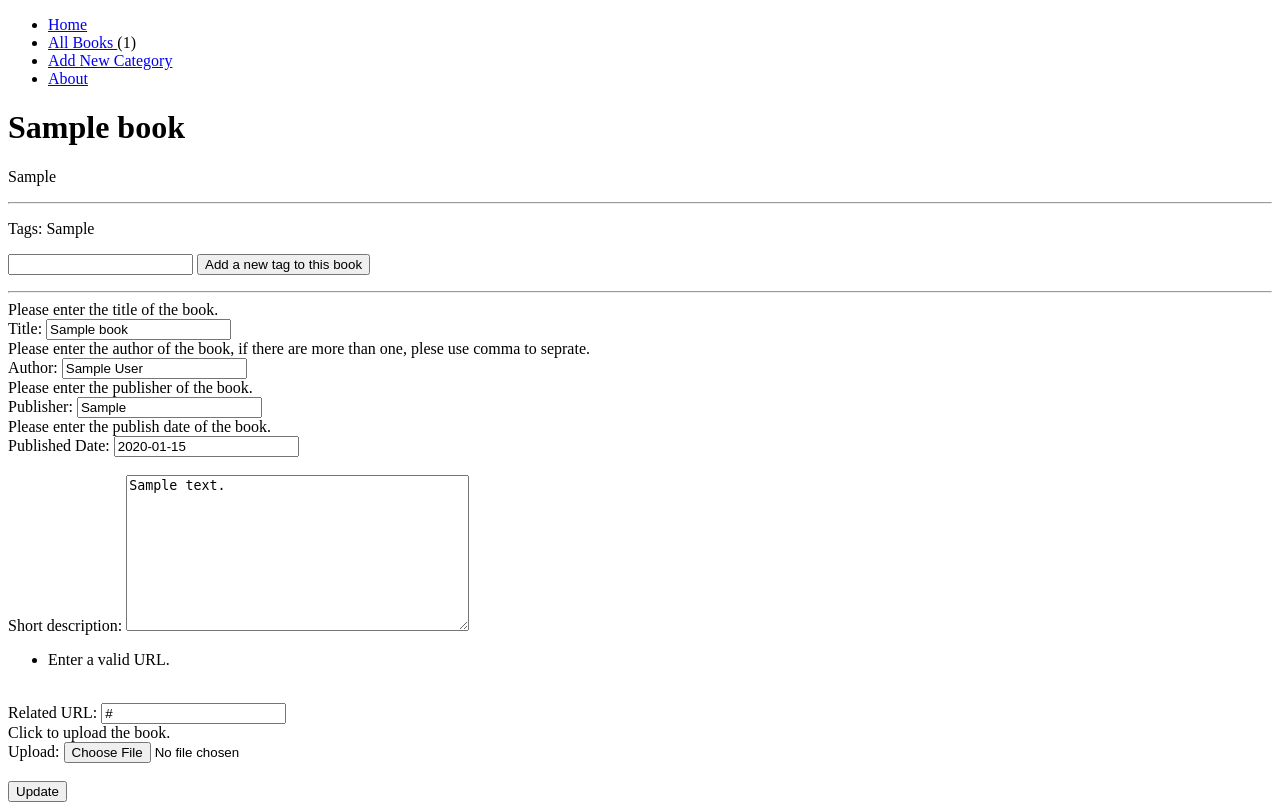
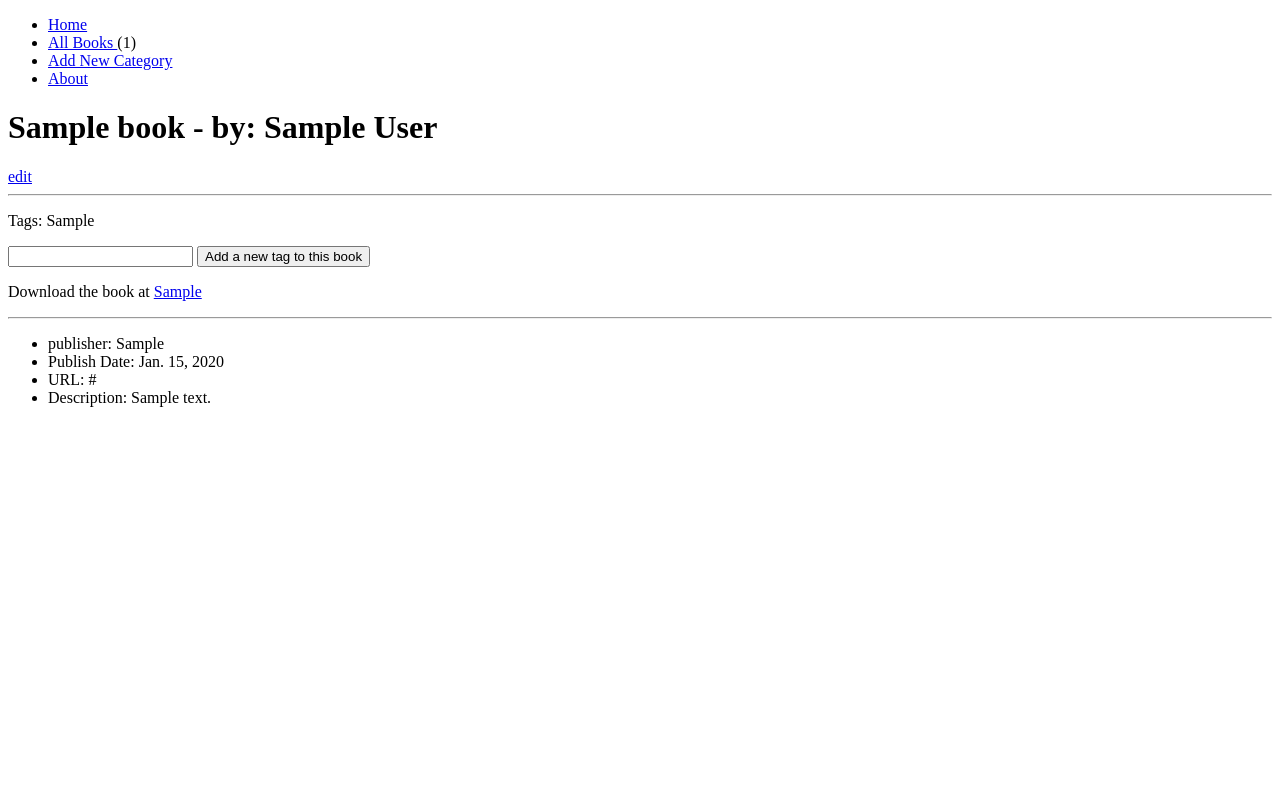
Before and after one commit to bifrostx/my_library, a Django app: page /book/1 in a window 1280 px wide. After the commit the page ends 407 px from the top, so only its background shows below. Run offline with Django 3.2, Linux system fonts and the light colour scheme; tables that the repository leaves empty hold one stand-in row (values such as "Sample post").

Commit message:
bug fixed

```diff
--- a/books/urls.py
+++ b/books/urls.py
@@ -10,6 +10,7 @@ urlpatterns = [
     url(r'^books/$', views.book_list, name='book_list'),
     url(r'^category/(?P<category_name_slug>[\w\-]+)$', views.show_category, name='show_category'),
     url(r'^book/(?P<id>[\d]+)$', views.show_book, name='show_book'),
+    url(r'^book/(?P<id>[\d]+)/edit/$', views.edit_book, name='edit_book'),
     url(r'^book/(?P<id>[\d]+)/add_tag/$', views.add_tag, name='add_tag'),
     url(r'^add_category/$', views.add_category, name='add_category'),
     url(r'^category/(?P<category_name_slug>[\w\-]+)/add_book/$', views.add_book, name='add_book'),
--- a/books/views.py
+++ b/books/views.py
@@ -1,3 +1,4 @@
+# -*- coding: utf-8 -*-
 from django.shortcuts import render, redirect
 from .models import Category, Book, Tag
 from .forms import CategoryForm, BookForm, TagForm
@@ -33,7 +34,7 @@ def show_category(request, category_name_slug):
     return render(request, 'books/show_category.html', {'category': category, 'books': books})
 
 
-def show_book(request, id):
+def edit_book(request, id):
     book = Book.objects.get(pk=id)
     tags = Tag.objects.filter(book=book)
     try:
@@ -58,16 +59,21 @@ def show_book(request, id):
         form = BookForm(request.POST, request.FILES, instance=book)
         if form.is_valid():
             form.save(commit=True)
-            return render(request, 'books/show_book.html', {'form': form, 'book': book})
+            return render(request, 'books/edit_book.html', {'form': form, 'book': book})
         else:
             print(form.errors)
-    return render(request, 'books/show_book.html', {'form': form, 'book': book, 'tags': tags})
+    return render(request, 'books/edit_book.html', {'form': form, 'book': book, 'tags': tags})
+
+
+def show_book(request, id):
+    book = Book.objects.get(pk=id)
+    tags = Tag.objects.filter(book=book)
+    return render(request, 'books/show_book.html', {'book': book, 'tags': tags})
 
 
 def add_tag(request, id):
     book = Book.objects.get(pk=id)
     if request.method == "POST":
-        print("is post")
         form = TagForm(request.POST)
         if form.is_valid():
             tag = form.save(commit=True)
--- a/populate.py
+++ b/populate.py
@@ -45,7 +45,7 @@ def populate():
          "publisher": "科学出版社出版",
          "published_date": "2017-01-01",
          "short_description": "广义相对论",
-         "related_url": "2017-01-01",
+         "related_url": "http://www.sinap.ac.cn",
          "views": 223,
          "likes": 32,
          "downloads": 45},
--- a/templates/books/show_book.html
+++ b/templates/books/show_book.html
@@ -3,8 +3,8 @@
 
 {% block body_block %}
     <div>
-        <h1>{{ book.title }}</h1>
-        <p>{{ book.upload }}</p>
+        <h1>{{ book.title }} - by: {{ book.author }}</h1>
+        <a href="{% url 'books:edit_book' book.id %}">edit</a>
         <hr />
         <p><span>Tags:
                 {% if tags %}
@@ -21,25 +21,18 @@
                 </form>
             </span>
         </p>
+        {% if book.upload %}
+            <p>Download the book at <a href="{{ MEDIA_URL }}{{ book.upload }}">{{ MEDIA_URL }}{{ book.upload }}</a></p>
+        {% else %}
+            <p>No e-book uploaded yet.</p>
+        {% endif %}
         <hr />
+        <ul>
+            <li>publisher: {{ book.publisher }}</li>
+            <li>Publish Date: {{ book.published_date }}</li>
+            <li>URL: {{ book.related_url }}</li>
+            <li>Description: {{ book.short_description }}</li>
+        </ul>
     </div>
-    {% if form %}
-         <form role="form" id="book_form" method="post"
-          action="{% url 'books:show_book' book.id %}" enctype="multipart/form-data">
-        {% csrf_token %}
-        {% for hidden in form.hidden_fields %}
-            {{ hidden }}
-        {% endfor %}
-        {% for field in form.visible_fields %}
-            {{ field.errors }}
-            {{ field.help_text }}<br />
-            {{ field.label_tag }}
-            {{ field }}<br />
-        {% endfor %}
-         <br />
-        <button type="submit" name="update">Update</button>
-    </form>
-    {% else %}
-        <p>No such book.</p>
-    {% endif %}
+
 {% endblock %}
```
Also changed, not shown: templates/books/edit_book.html (added, +29 -0 lines).
